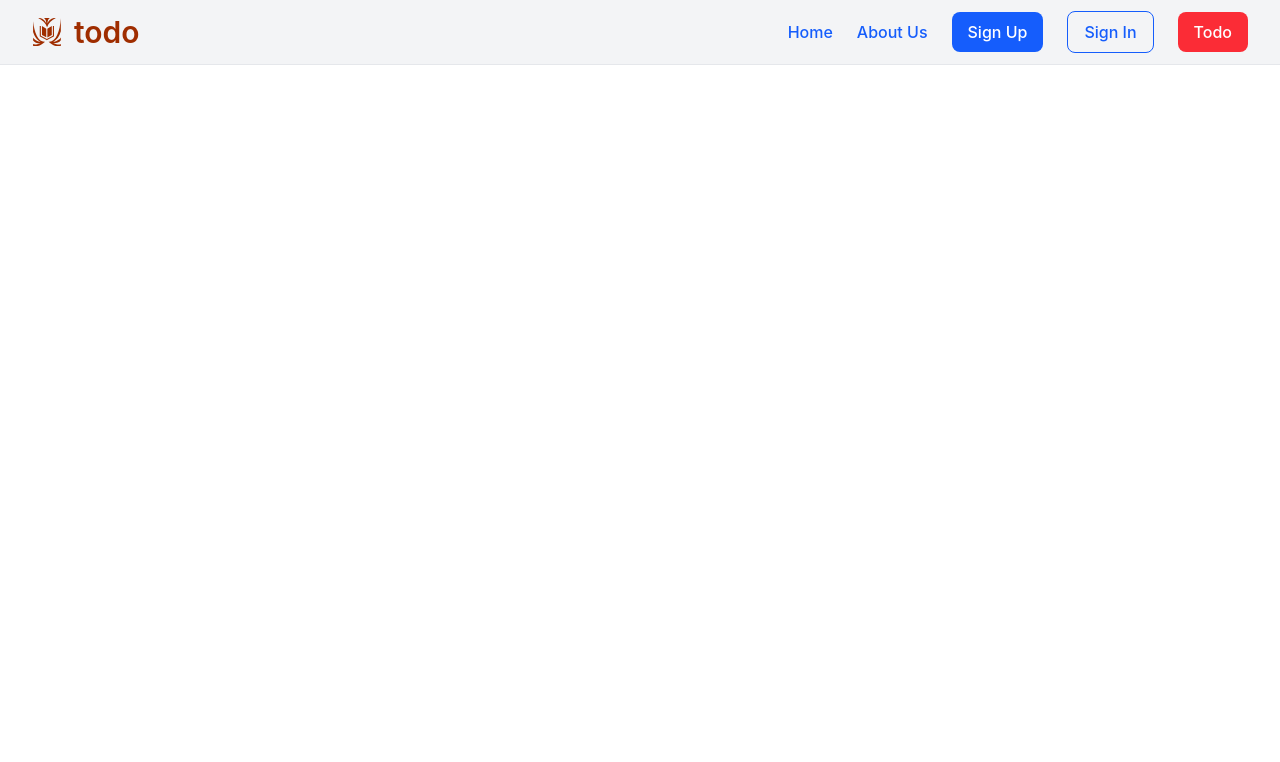
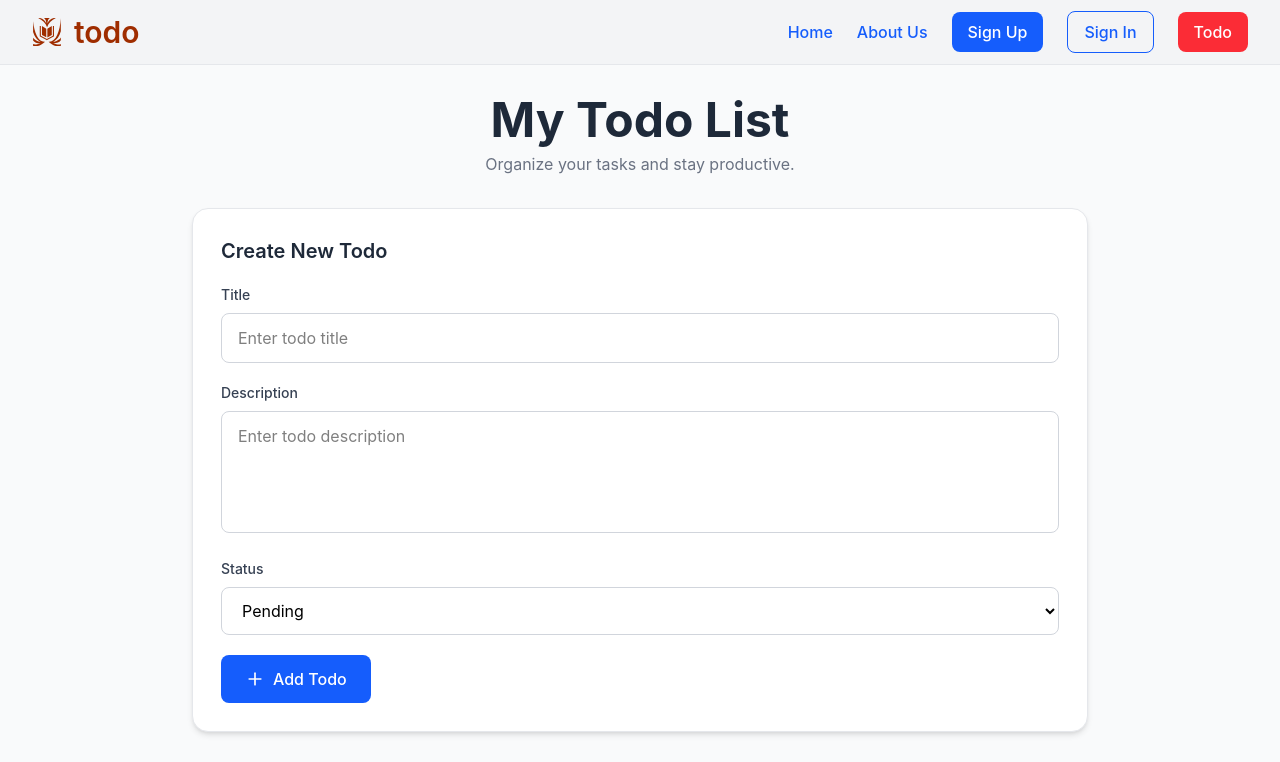
Before and after one commit to Bankal-2708/Todo-Frontend, a React (Vite) app in the folder Frontend/: page /todo in a window 1280 px wide. Shown: the top 762 px of the page. Built offline with nearby package versions, Linux system fonts and the light colour scheme.

Commit message:
todo page and items

```diff
--- a/Frontend/src/App.jsx
+++ b/Frontend/src/App.jsx
@@ -6,6 +6,7 @@ import { Route, Routes } from 'react-router-dom'
 import About from './components/About/About'
 import SignIn from './components/Auth/SignIn'
 import SignUp from './components/Auth/SignUp'
+import Todo from './components/Todo/Todo'
 
 function App() {
   return (
@@ -16,6 +17,7 @@ function App() {
         <Route path='/about' element={<About/>}/>
         <Route path='/signin' element={<SignIn/>}/>
         <Route path='/signup' element={<SignUp/>}/>
+        <Route path='todo' element={<Todo/>} />
       </Routes>
       <Footer/>
     </div>
--- a/Frontend/src/components/Auth/SignUp.jsx
+++ b/Frontend/src/components/Auth/SignUp.jsx
@@ -5,6 +5,7 @@ import { FiEye, FiEyeOff } from 'react-icons/fi'
 
 function SignUp() {
   const [showConfirmPassword, setShowConfirmPassword] = useState(false)
+  const [showPassword, setShowPassword] = useState(false);
   return (
     <div className="min-h-[calc(100vh-64px)] flex items-center justify-center px-4 sm:mt-0 mt-15">
 
@@ -47,16 +48,32 @@ function SignUp() {
           </div>
 
 
+          <div className='relative'>
             <div className="mb-5">
+
               <label className="block font-medium mb-2">
                 Password
               </label>
 
+              <div className="relative">
+
                 <input
-              type="password"
+                  type={showPassword ? "text" : "password"}
                   placeholder="Enter your password"
-              className="w-full border border-gray-300 rounded-lg px-4 py-2.5 outline-none focus:border-blue-600"
+                  className="w-full border border-gray-300 rounded-lg px-4 py-2.5 pr-12 outline-none focus:border-blue-600"
                 />
+
+                <button
+                  type="button"
+                  onClick={() => setShowPassword(!showPassword)}
+                  className="absolute right-3 top-1/2 -translate-y-1/2 text-gray-500 hover:text-gray-700"
+                >
+                  {showPassword ? <FiEye /> : < FiEyeOff/>}
+                </button>
+
+              </div>
+
+            </div>
           </div>
 
 
@@ -76,7 +93,7 @@ function SignUp() {
               onClick={() => setShowConfirmPassword(!showConfirmPassword)}
               className="absolute right-3 top-2/3 -translate-y-1/2 text-gray-500 hover:text-gray-700"
             >
-              {showConfirmPassword ? <FiEye />: <FiEyeOff />  }
+              {showConfirmPassword ? <FiEye /> : <FiEyeOff />}
             </button>
 
           </div>
--- a/Frontend/src/components/Home/Home.jsx
+++ b/Frontend/src/components/Home/Home.jsx
@@ -1,6 +1,8 @@
 import React from 'react'
+import { useNavigate } from 'react-router-dom'
 
 function Home() {
+  const navigate = useNavigate();
   return (
     <div className="min-h-screen flex items-center justify-center max-w  mx-auto px-4 sm:px-6 lg:px-8">
 
@@ -17,7 +19,9 @@ function Home() {
           todo app. The World's #1 task manager app.
         </p>
 
-        <button className="mt-5 bg-amber-700 rounded-md py-2 px-2 font-semibold text-xl text-white hover:bg-orange-500">
+        <button
+        onClick={()=>{navigate("/todo")}}
+        className="mt-5 bg-amber-700 rounded-md py-2 px-2 font-semibold text-xl text-white hover:bg-orange-500">
           Make Todo List
         </button>
 
--- /dev/null
+++ b/Frontend/src/components/Todo/Todo.jsx
@@ -0,0 +1,135 @@
+import React, { useState } from "react";
+import { FiPlus } from "react-icons/fi";
+import TodoCard from "./TodoCard";
+
+function Todo() {
+  const [inputs, setInputs] = useState({ title: "", description: "", status: "pending" });
+  const [array, setArray] = useState([]);
+
+  const chnage = (e) => {
+    const { name, value } = e.target;
+    setInputs({ ...inputs, [name]: value })
+  }
+  const submit = () => {
+    const newTodo = {
+      id: Date.now(),
+      ...inputs
+    }
+    setArray([...array, newTodo]);
+    setInputs({ title: "", description: "", status: "pending" })
+    // console.log("New Todo:", array);
+  }
+  return (
+    <div className="min-h-screen bg-gray-50 pt-24 pb-10 px-4">
+
+      <div className="max-w-4xl mx-auto">
+
+        <div className="text-center mb-8">
+          <h1 className="text-5xl font-bold text-gray-800">
+            My Todo List
+          </h1>
+
+          <p className="mt-2 text-gray-500">
+            Organize your tasks and stay productive.
+          </p>
+        </div>
+
+        {/* Create Todo */}
+        <div className="bg-white rounded-2xl shadow-md border border-gray-200 p-7 mb-8">
+
+          <h2 className="text-xl font-semibold text-gray-800 mb-5">
+            Create New Todo
+          </h2>
+
+          {/* Title */}
+          <div className="mb-5">
+            <label className="block text-sm font-medium text-gray-700 mb-2">
+              Title
+            </label>
+
+            <input
+              type="text"
+              placeholder="Enter todo title"
+              name="title"
+              value={inputs.title}
+              onChange={chnage}
+              className="w-full border border-gray-300 rounded-lg px-4 py-3 outline-none focus:border-blue-500"
+
+            />
+          </div>
+
+          {/* Description */}
+          <div className="mb-5">
+            <label className="block text-sm font-medium text-gray-700 mb-2">
+              Description
+            </label>
+
+            <textarea
+              placeholder="Enter todo description"
+              rows="4"
+              className="w-full border border-gray-300 rounded-lg px-4 py-3 outline-none resize-none focus:border-blue-500"
+              name="description"
+              value={inputs.description}
+              onChange={chnage}
+            />
+          </div>
+
+          {/* status field */}
+
+          <div className="mb-5">
+            <label className="block text-sm font-medium text-gray-700 mb-2">
+              Status
+            </label>
+
+            <select
+              className="w-full border border-gray-300 rounded-lg px-4 py-3  pr-10 outline-none bg-white focus:border-blue-500"
+
+              name="status"
+              value={inputs.status}
+              onChange={chnage}
+            >
+              <option value="pending">Pending</option>
+              <option value="in-progress">In Progress</option>
+              <option value="completed">Completed</option>
+            </select>
+
+          </div>
+
+          <button className="flex items-center gap-2 bg-blue-600 hover:bg-blue-700 text-white font-medium px-6 py-3 rounded-lg"
+            onClick={submit}
+          >
+            <FiPlus size={20} />
+            Add Todo
+          </button>
+
+        </div>
+
+        {array.length == 0 ? (
+          <div className="bg-white border border-dashed border-gray-300 rounded-xl p-10 text-center">
+
+            <h3 className="text-lg font-semibold text-gray-600">
+              No Todos Yet
+            </h3>
+
+            <p className="text-gray-400 mt-1">
+              Create your first todo above.
+            </p>
+
+          </div>
+        ) : (<div className="max-w-4xl mx-auto space-y-4">
+
+          {array.map((item) => (
+            <TodoCard item={item} key={item.id} />
+          ))}
+
+        </div>
+        )}
+
+      </div>
+
+    </div>
+
+  );
+}
+
+export default Todo;
--- /dev/null
+++ b/Frontend/src/components/Todo/TodoCard.jsx
@@ -0,0 +1,29 @@
+import React from "react";
+
+function TodoCard({ item }) {
+  return (
+    <div className="bg-white border border-gray-200 rounded-xl p-5 shadow-sm">
+
+      <div className="flex items-center justify-between">
+
+        <div>
+          <h3 className="text-xl font-semibold text-gray-800">
+            {item.title}
+          </h3>
+
+          <p className="text-gray-500 mt-2">
+            {item.description}
+          </p>
+        </div>
+
+        <span className="bg-gray-100 text-gray-700 px-3 py-1 rounded-full text-sm">
+          {item.status}
+        </span>
+
+      </div>
+
+    </div>
+  );
+}
+
+export default TodoCard;
```
Also changed, not shown: 1 other file (tests, documents, lock files or other folders). Lines whose indentation alone changed are shown as unchanged.
